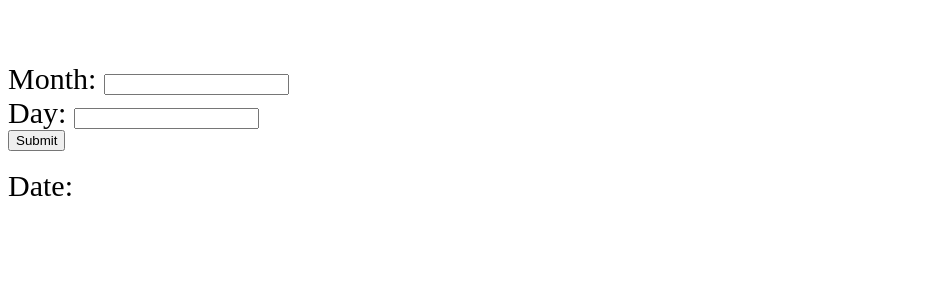
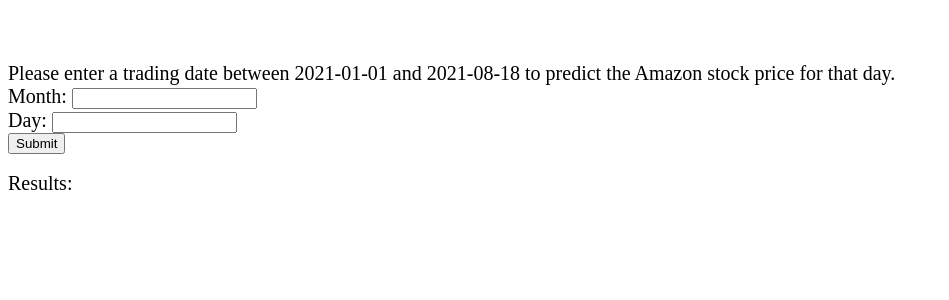
Before and after one commit to seantanken/GalvanizeRepo, a Python web app: template stock_analyzer/capstone_3/app/templates/index.html in a window 1280 px wide. Shown: the top 300 px of the page, without its empty margins (0-949 px from the left). Run offline with Jinja, Linux system fonts and the light colour scheme; the template is opened without the code that fills it, so the values that code supplies are empty.

Commit message:
edits to flask app, polishing app and result output

```diff
--- a/stock_analyzer/capstone_3/app/templates/index.html
+++ b/stock_analyzer/capstone_3/app/templates/index.html
@@ -32,8 +32,9 @@
 </head>
 
 <body><br><br><br>
-    <span style="color:black;font-size:30px;" >Month: </span> <input id="month" ></input><br>
-    <span style="color:black;font-size:30px;">Day: </span> <input id="day"></input><br>
+    <span style="color:black;font-size:20px;" >Please enter a trading date between 2021-01-01 and 2021-08-18 to predict the Amazon stock price for that day. </span><br>
+    <span style="color:black;font-size:20px;" >Month: </span> <input id="month" ></input><br>
+    <span style="color:black;font-size:20px;">Day: </span> <input id="day"></input><br>
 
 
 
@@ -41,7 +42,7 @@
 
 
 
-    <span style="color:black;font-size:30px;">Date: </span> <p id=result> </p>
+    <span style="color:black;font-size:20px;">Results: </span> <p id=result> </p>
 
 
 
```
Also changed, not shown: stock_analyzer/capstone_3/app/app.py (+6 -5 lines), 1 other file.
